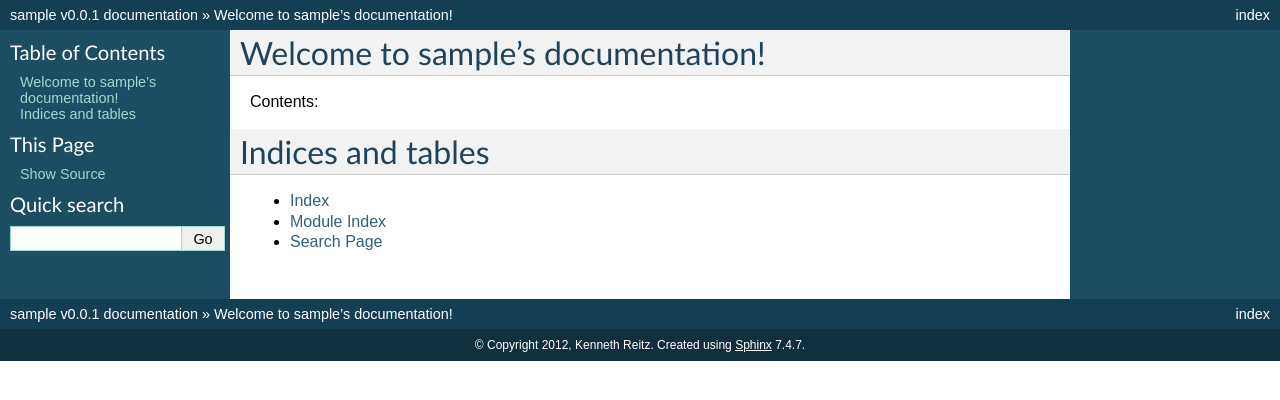
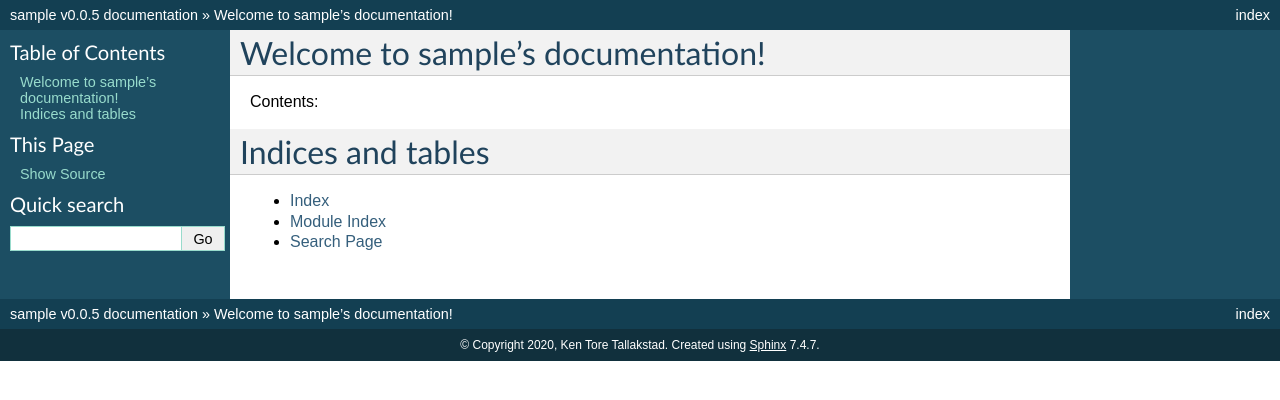
Before and after one commit to kentore82/pyhwschema, a Sphinx documentation site: the page built from docs/index.rst, in a window 1280 px wide. Shown: the top 400 px of the page. Built offline with Sphinx 7.4.7, drawn with Linux system fonts in a browser that asks for light colours.

Commit message:
bump to 0.0.5

```diff
--- a/docs/conf.py
+++ b/docs/conf.py
@@ -41,16 +41,16 @@ master_doc = 'index'
 
 # General information about the project.
 project = u'sample'
-copyright = u'2012, Kenneth Reitz'
+copyright = u'2020, Ken Tore Tallakstad'
 
 # The version info for the project you're documenting, acts as replacement for
 # |version| and |release|, also used in various other places throughout the
 # built documents.
 #
 # The short X.Y version.
-version = 'v0.0.1'
+version = 'v0.0.5'
 # The full version, including alpha/beta/rc tags.
-release = 'v0.0.1'
+release = 'v0.0.5'
 
 # The language for content autogenerated by Sphinx. Refer to documentation
 # for a list of supported languages.
--- a/setup.py
+++ b/setup.py
@@ -13,7 +13,7 @@ with open('LICENSE') as f:
 
 setup(
     name='pyhwschema',
-    version='0.0.4',
+    version='0.0.5',
     install_requires=requirements,
     description='Python API for Hortonworks Schema Registry',
     long_description='Python API for Hortonworks Schema Registry',
```
